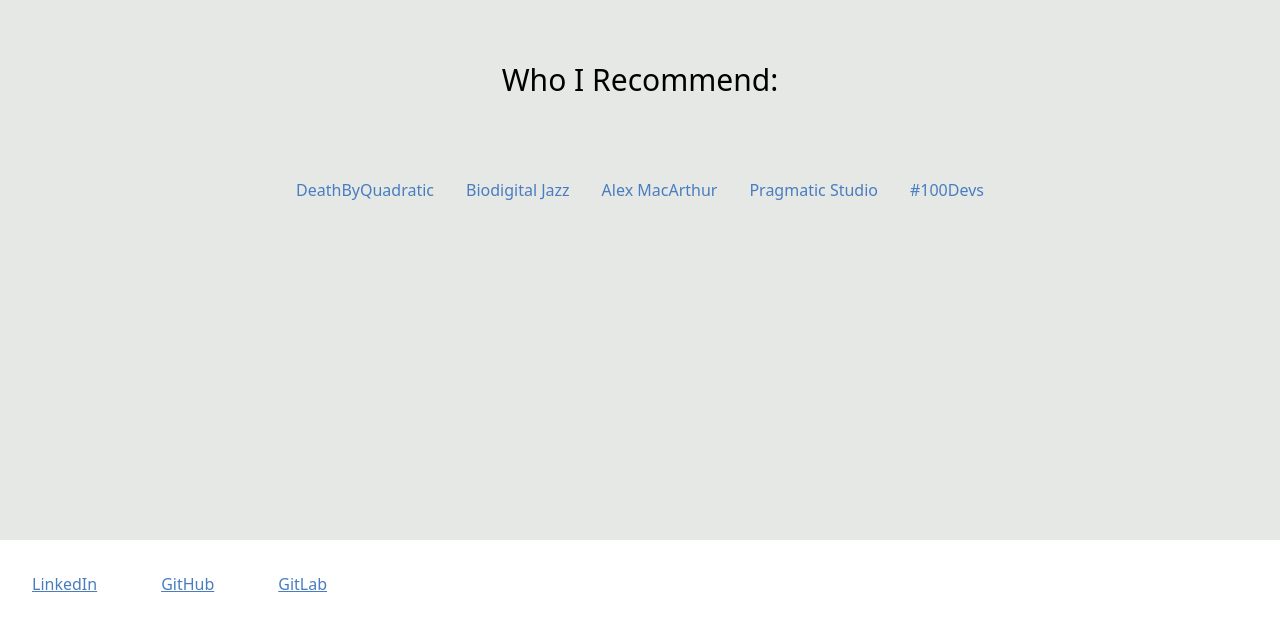
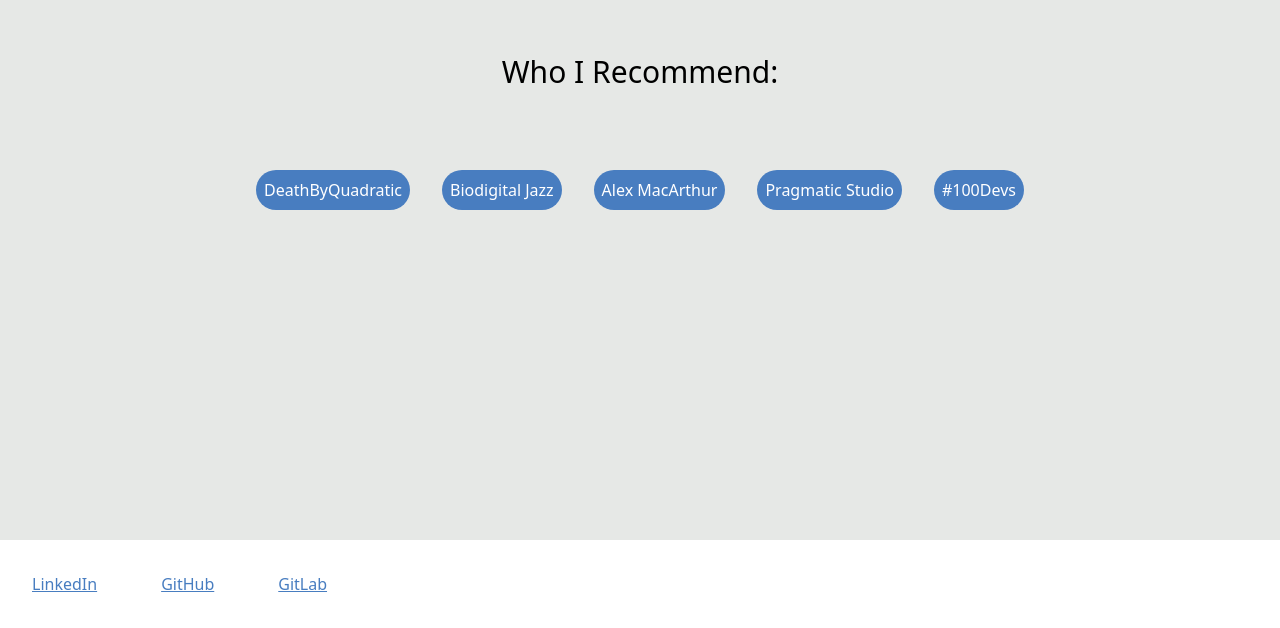
Before and after one commit to JSIK3S/joshsikes, a React (Create React App) app: page / in a window 1280 px wide. Shown: the part 2916-3544 px from the top of the page. Built offline with nearby package versions, Linux system fonts and the light colour scheme.

Commit message:
adds recommends button links

```diff
--- a/src/components/RecommendLinks/BioJazz.tsx
+++ b/src/components/RecommendLinks/BioJazz.tsx
@@ -1,13 +1,15 @@
 const BioJazz = () => {
   return (
+    <button className="rounded-full bg-[#487DC0] p-2">
       <a
         href="https://www.biodigitaljazz.tech/"
         target="_blank"
         rel="noreferrer"
-      className="visited:text-[#0E1C36] text-[#487DC0]"
+        className="text-white"
       >
         Biodigital Jazz
       </a>
+    </button>
   );
 };
 
--- a/src/components/RecommendLinks/Leon.tsx
+++ b/src/components/RecommendLinks/Leon.tsx
@@ -1,13 +1,15 @@
 const Leon = () => {
   return (
+    <button className="rounded-full bg-[#487DC0] p-2">
       <a
         href="https://leonnoel.com/100devs/"
         target="_blank"
         rel="noreferrer"
-      className="visited:text-[#0E1C36] text-[#487DC0]"
+        className="text-white"
       >
         #100Devs
       </a>
+    </button>
   );
 };
 
--- a/src/components/RecommendLinks/MacArthur.tsx
+++ b/src/components/RecommendLinks/MacArthur.tsx
@@ -1,13 +1,15 @@
 const MacArthur = () => {
   return (
+    <button className="rounded-full bg-[#487DC0] p-2">
       <a
         href="https://www.macarthur.me/"
         target="_blank"
         rel="noreferrer"
-      className="visited:text-[#0E1C36] text-[#487DC0]"
+        className="text-white"
       >
         Alex MacArthur
       </a>
+    </button>
   );
 };
 
--- a/src/components/RecommendLinks/Pragmatic.tsx
+++ b/src/components/RecommendLinks/Pragmatic.tsx
@@ -1,13 +1,15 @@
 const Pragmatic = () => {
   return (
+    <button className="rounded-full bg-[#487DC0] p-2">
       <a
         href="https://pragmaticstudio.com/"
         target="_blank"
         rel="noreferrer"
-      className="visited:text-[#0E1C36] text-[#487DC0]"
+        className="text-white"
       >
         Pragmatic Studio
       </a>
+    </button>
   );
 };
 
--- a/src/components/RecommendLinks/Quadratic.tsx
+++ b/src/components/RecommendLinks/Quadratic.tsx
@@ -1,13 +1,15 @@
 const Quadratic = () => {
   return (
+    <button className="rounded-full bg-[#487DC0] p-2">
       <a
         href="https://www.deathbyquadratic.com/"
         target="_blank"
         rel="noreferrer"
-      className="visited:text-[#0E1C36] text-[#487DC0]"
+        className="text-white"
       >
         DeathByQuadratic
       </a>
+    </button>
   );
 };
 
```
Lines whose indentation alone changed are shown as unchanged.
